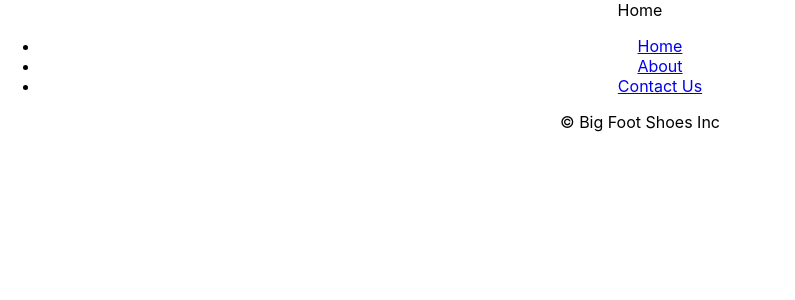
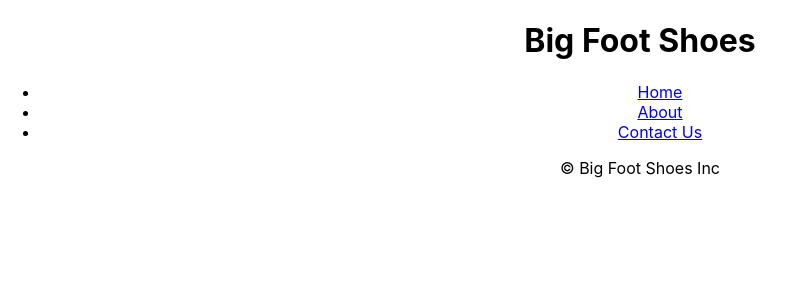
Before and after one commit to tcman2000/big-foot-shoes, a React (Create React App) app in the folder big-foot-shoes/: page /home in a window 1280 px wide. Shown: the top 300 px of the page, without its empty margins (0-795 px from the left). Built offline with nearby package versions, Linux system fonts and the light colour scheme.

Commit message:
added header and footer components to home page

```diff
--- a/big-foot-shoes/src/components/home.js
+++ b/big-foot-shoes/src/components/home.js
@@ -3,6 +3,8 @@ import { useNavigate } from 'react-router-dom';
 import { createContext, useContext, useState } from 'react';
 import { ShoppingCartContext } from './shoppingCartContext';
 import Footer from './partials/footer';
+import Header from './partials/header';
+
 const Home = () => {
 
     const {shoppingCart, setShoppingCart} = useContext(ShoppingCartContext);
@@ -11,7 +13,8 @@ const Home = () => {
 
     return (
         <div>
-            Home
+            <Header/>
+            <div id='home-page'></div>
             <Footer/>
         </div>
     );
--- a/big-foot-shoes/src/components/partials/header.js
+++ b/big-foot-shoes/src/components/partials/header.js
@@ -1,7 +1,7 @@
 import React from 'react';
 import { useNavigate } from 'react-router-dom';
 import { createContext, useContext, useState } from 'react';
-import { ShoppingCartContext } from './shoppingCartContext';
+import { ShoppingCartContext } from '../shoppingCartContext';
 
 const Header = () => {
 
@@ -10,8 +10,8 @@ const Header = () => {
     const navigate = useNavigate();
 
     return (
-        <div>
-
+        <div id='header'>
+            <h1>Big Foot Shoes</h1>
         </div>
     );
 };
```
